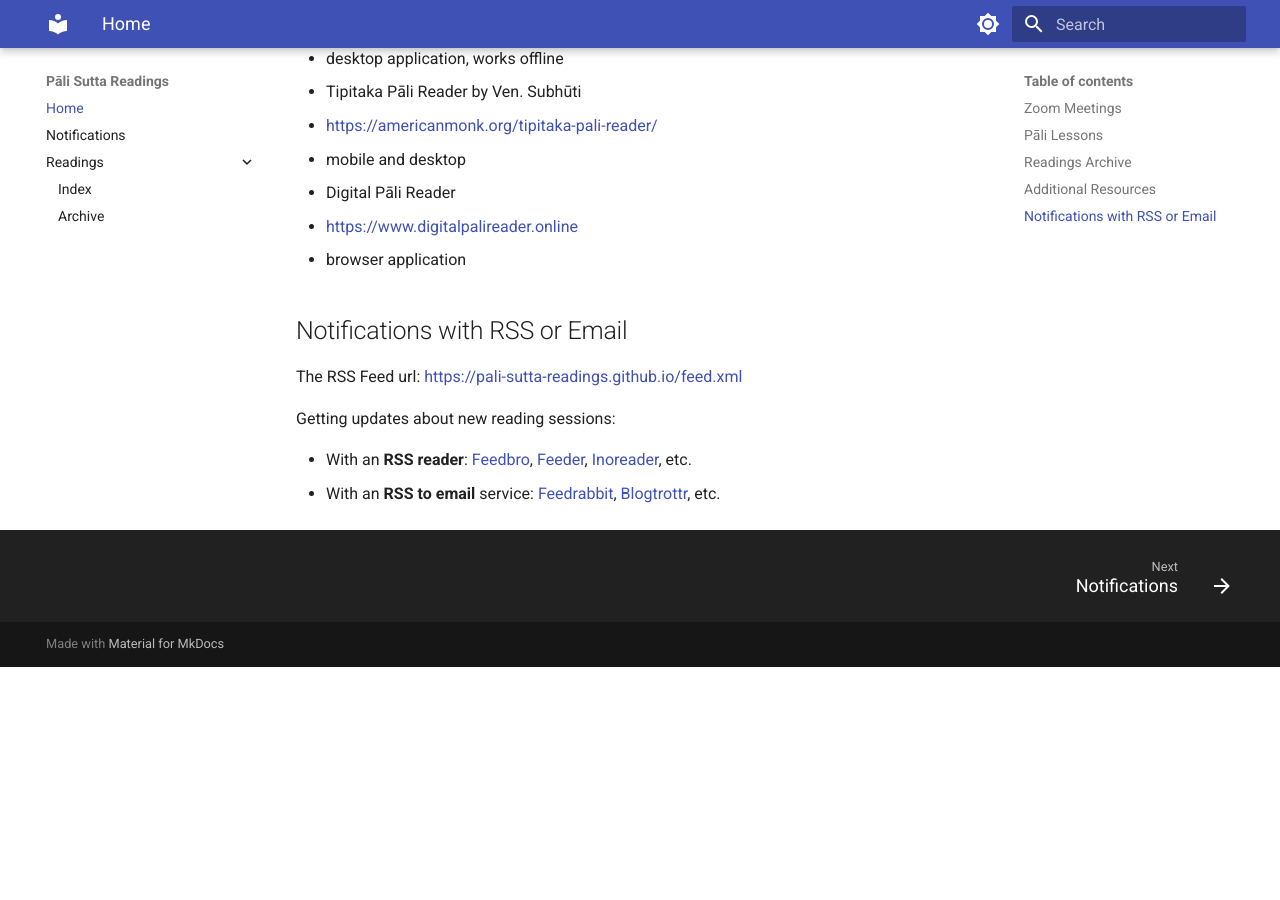
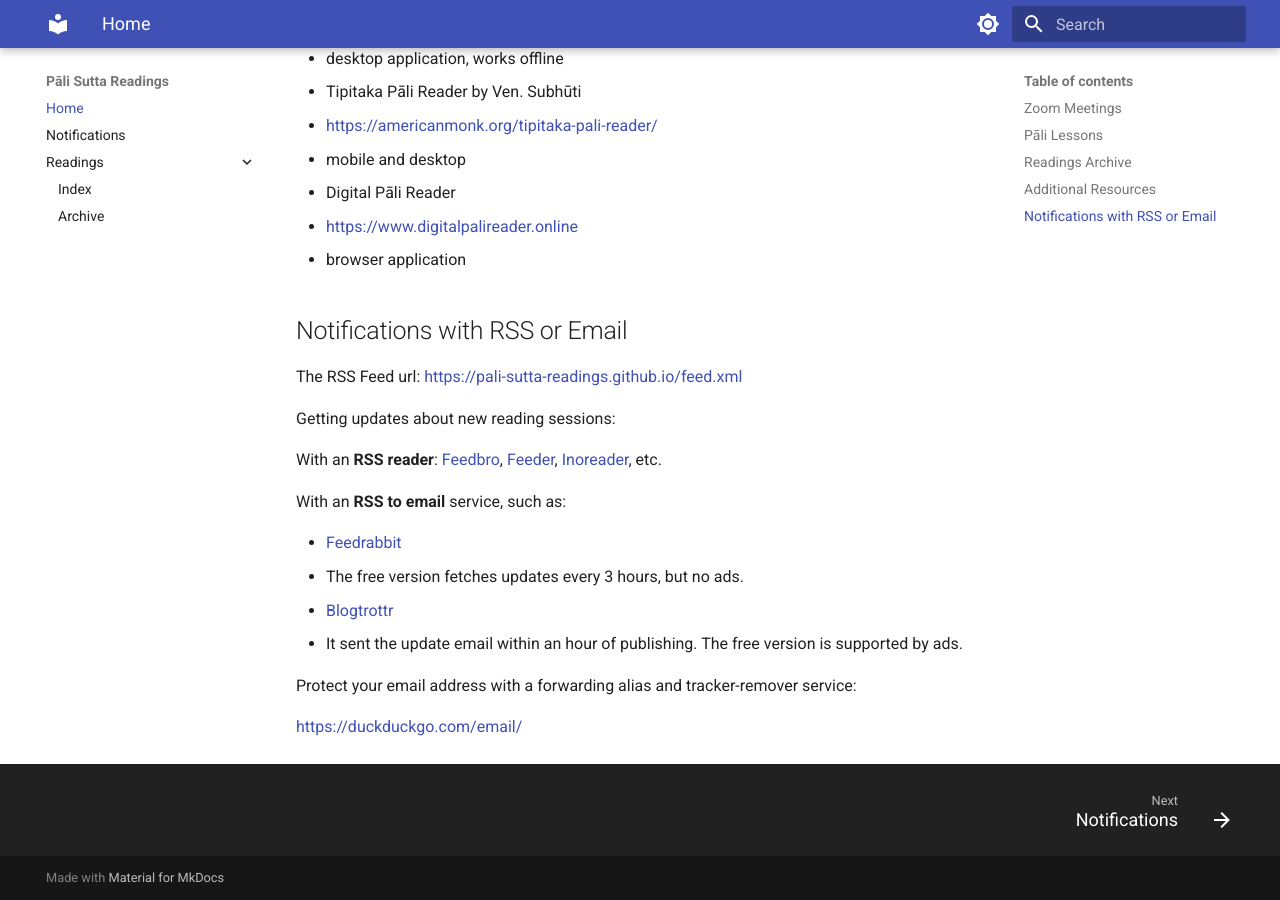
Before and after one commit to pali-sutta-readings/pali-sutta-readings.github.io, an MkDocs documentation site: the page built from docs/index.md, in a window 1280 px wide and 900 px high, scrolled down 2186 px. Built offline with MkDocs 1.6.1 and Material for MkDocs 9.7.7, drawn with Linux system fonts in a browser that asks for light colours; before the commit the page ends 2853 px from its top, so only the background shows below that.

```diff
--- a/docs/index.md
+++ b/docs/index.md
@@ -94,5 +94,15 @@ The RSS Feed url: <https://pali-sutta-readings.github.io/feed.xml>
 
 Getting updates about new reading sessions:
 
-- With an **RSS reader**: [Feedbro](https://nodetics.com/feedbro/), [Feeder](https://feeder.co/), [Inoreader](https://www.inoreader.com/), etc.
-- With an **RSS to email** service: [Feedrabbit](https://feedrabbit.com/), [Blogtrottr](https://blogtrottr.com/), etc.
+With an **RSS reader**: [Feedbro](https://nodetics.com/feedbro/), [Feeder](https://feeder.co/), [Inoreader](https://www.inoreader.com/), etc.
+
+With an **RSS to email** service, such as:
+
+- [Feedrabbit](https://feedrabbit.com/)
+  - The free version fetches updates every 3 hours, but no ads.
+- [Blogtrottr](https://blogtrottr.com/)
+  - It sent the update email within an hour of publishing. The free version is supported by ads.
+
+Protect your email address with a forwarding alias and tracker-remover service:
+
+<https://duckduckgo.com/email/>
--- a/mkdocs.yml
+++ b/mkdocs.yml
@@ -22,9 +22,7 @@ plugins:
       post_url_format: "{date}"
       draft_on_serve: true
       draft_if_future_date: false
-      categories_allowed:
-        - Gavesako Bhikkhu
-        - Gambhīro Bhikkhu
+      authors_profiles: true
 
   - rss:
       date_from_meta:
--- a/pyproject.toml
+++ b/pyproject.toml
@@ -4,7 +4,7 @@ version = "0.1.0"
 description = ""
 authors = ["Gambhiro <gambhiro@users.noreply.github.com>"]
 readme = "README.md"
-packages = [{include = "pali_sutta_readings"}]
+packages = []
 
 [tool.poetry.dependencies]
 python = "^3.11"
```
Also changed, not shown: docs/notifications.md (+12 -2 lines), docs/readings/.authors.yml (added, +9 -0 lines), docs/assets/images/gambhiro.png (added), docs/assets/images/gavesako.jpg (added), 1 other file.
